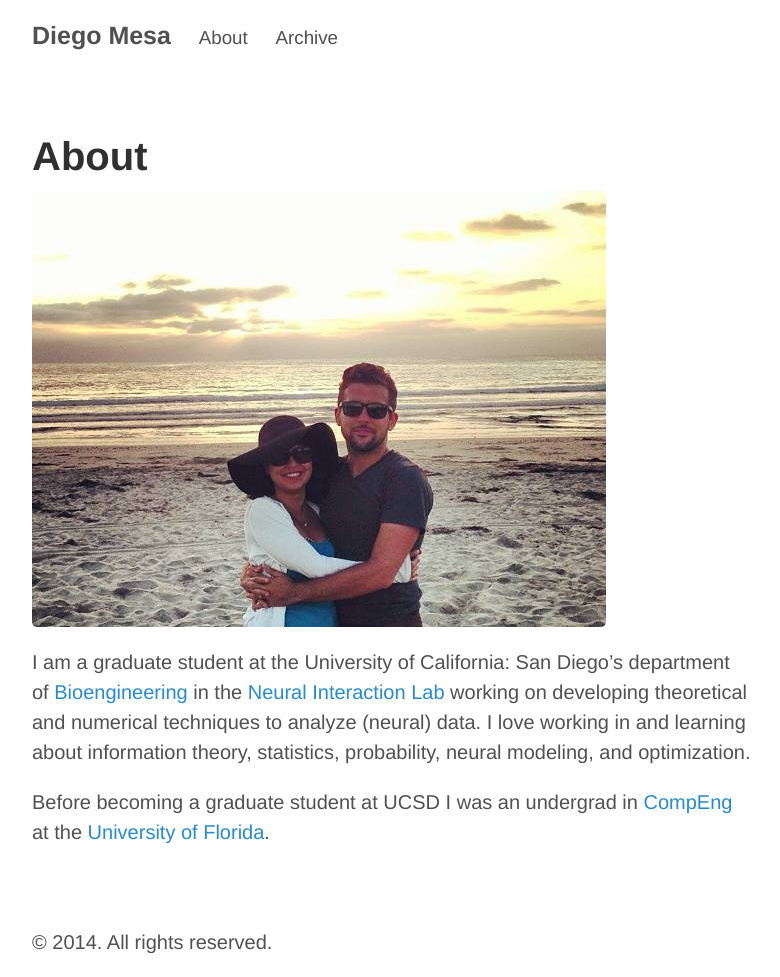
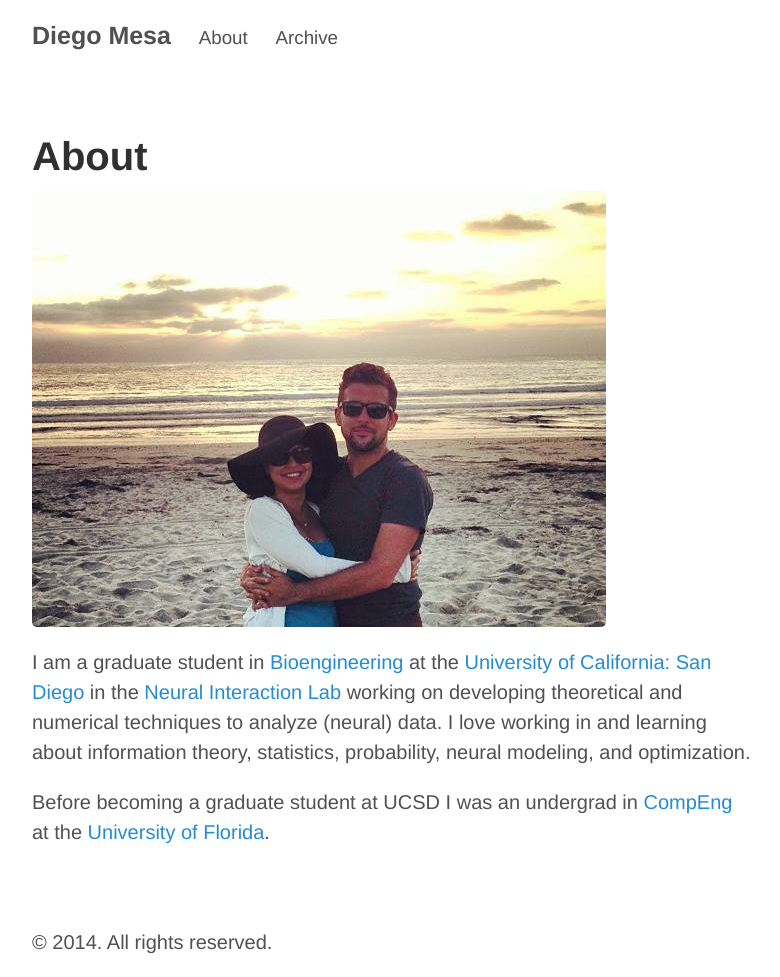
Before and after one commit to diego898/diego898.github.io, a Jekyll site: the page built from about.md, in a window 1280 px wide. Shown: the whole page, without its empty margins (248-1028 px from the left). Built offline with Jekyll 4.4.1, drawn with Linux system fonts in a browser that asks for light colours; Markdown is read by kramdown in place of the engine named in the settings.

Commit message:
updating

```diff
--- a/about.md
+++ b/about.md
@@ -5,9 +5,9 @@ title: About
 
 ![[My wife and I at La Jolla Shores beach]](/assets/diego.jpg)
 
-I am a graduate student at the University of California: San Diego's department of
-[Bioengineering](http://be.ucsd.edu/) in the  [Neural Interaction Lab](coleman.ucsd.edu/)
-working on developing theoretical and numerical  techniques to analyze (neural) data.
+I am a graduate student in [Bioengineering](http://be.ucsd.edu/) at the
+[University of California: San Diego](http://ucsd.edu/) in the  [Neural Interaction Lab](coleman.ucsd.edu/)
+working on developing theoretical and numerical techniques to analyze (neural) data.
 I love working in and learning about information theory, statistics, probability,
 neural modeling, and optimization.
 
```
